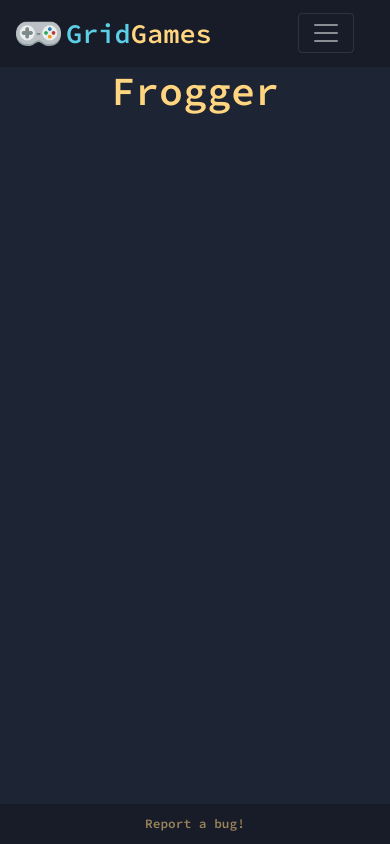
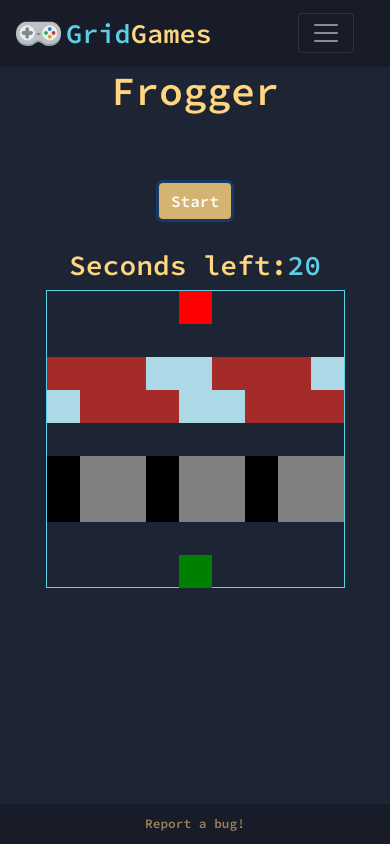
Before and after one commit to tremar123/grid-games, a Flask app: page /frogger in a window 390 px wide. Run offline with Flask 2, Linux system fonts and the light colour scheme.

Commit message:
frogger done, mobile controls todo

```diff
--- a/static/frogger/frogger.css
+++ b/static/frogger/frogger.css
@@ -0,0 +1,47 @@
+.grid {
+    border: 1px solid #5ccfe6;
+    display: flex;
+    flex-wrap: wrap;
+    height: 298px;
+    width: 299px;
+    margin: auto;
+    margin-bottom: 50px;
+}
+
+.grid div {
+    height: 33px;
+    width: 33px;
+}
+
+.end {
+    background-color: red;
+}
+
+.start {
+    background-color: blue;
+}
+
+
+span {
+    color: #5ccfe6;
+}
+
+.c1 {
+    background-color: black;
+}
+
+.c2, .c3 {
+    background-color: grey;
+}
+
+.l1, .l2, .l3 {
+    background-color: brown;
+}
+
+.l4, .l5 {
+    background-color: lightblue;
+}
+
+.frog {
+    background-color: green;
+}
--- a/static/frogger/frogger.js
+++ b/static/frogger/frogger.js
@@ -0,0 +1,210 @@
+document.addEventListener("DOMContentLoaded", () => {
+    const squares = document.querySelectorAll(".grid div");
+    const timeLeft = document.querySelector("#time-left");
+    const result = document.querySelector("#result");
+    const startBtn = document.querySelector("#button");
+    const carsLeft = document.querySelectorAll(".car-left");
+    const carsRight = document.querySelectorAll(".car-right");
+    const logsLeft = document.querySelectorAll(".log-left");
+    const logsRight = document.querySelectorAll(".log-right");
+    const width = 9;
+    let currentIndex = 76;
+    let currentTime = 20;
+    let timerId;
+
+    //render frog on start
+    squares[currentIndex].classList.add("frog");
+
+    //move frog
+    function moveFrog(e) {
+        squares[currentIndex].classList.remove("frog");
+        switch(e.keyCode) {
+            case 37:
+                if (currentIndex % width !== 0) currentIndex -= 1;
+                break;
+            case 38:
+                if (currentIndex - width >= 0) currentIndex -= width;
+                break;
+            case 39:
+                if (currentIndex % width < width - 1) currentIndex += 1;
+                break;
+            case 40:
+                if (currentIndex + width < width * width) currentIndex += width;
+                break;
+        }
+        squares[currentIndex].classList.add("frog");
+        lose();
+        win();
+    }
+
+    //move cars
+    function autoMoveCars() {
+        carsLeft.forEach(carLeft => moveCarLeft(carLeft));
+        carsRight.forEach(carRight => moveCarRight(carRight));
+    }
+
+    function moveCarLeft(carLeft) {
+        switch (true) {
+            case carLeft.classList.contains("c1"):
+                carLeft.classList.remove("c1");
+                carLeft.classList.add("c2");
+                break;
+            case carLeft.classList.contains("c2"):
+                carLeft.classList.remove("c2");
+                carLeft.classList.add("c3");
+                break;
+            case carLeft.classList.contains("c3"):
+                carLeft.classList.remove("c3");
+                carLeft.classList.add("c1");
+                break;
+        }
+    }
+
+    function moveCarRight(carRight) {
+        switch (true) {
+            case carRight.classList.contains("c1"):
+                carRight.classList.remove("c1");
+                carRight.classList.add("c3");
+                break;
+            case carRight.classList.contains("c2"):
+                carRight.classList.remove("c2");
+                carRight.classList.add("c1");
+                break;
+            case carRight.classList.contains("c3"):
+                carRight.classList.remove("c3");
+                carRight.classList.add("c2");
+                break;
+        }
+    }
+
+    //move logs
+    function autoMoveLogs() {
+        logsLeft.forEach(logLeft => moveLogLeft(logLeft));
+        logsRight.forEach(logRight => moveLogRight(logRight));
+    }
+
+    function moveLogLeft(logLeft) {
+        switch (true) {
+            case logLeft.classList.contains("l1"):
+                logLeft.classList.remove("l1");
+                logLeft.classList.add("l2");
+                break;
+            case logLeft.classList.contains("l2"):
+                logLeft.classList.remove("l2");
+                logLeft.classList.add("l3");
+                break;
+            case logLeft.classList.contains("l3"):
+                logLeft.classList.remove("l3");
+                logLeft.classList.add("l4");
+                break;
+            case logLeft.classList.contains("l4"):
+                logLeft.classList.remove("l4");
+                logLeft.classList.add("l5");
+                break;
+            case logLeft.classList.contains("l5"):
+                logLeft.classList.remove("l5");
+                logLeft.classList.add("l1");
+                break;
+        }
+    }
+
+    function moveLogRight(logRight) {
+        switch (true) {
+            case logRight.classList.contains("l1"):
+                logRight.classList.remove("l1");
+                logRight.classList.add("l5");
+                break;
+            case logRight.classList.contains("l2"):
+                logRight.classList.remove("l2");
+                logRight.classList.add("l1");
+                break;
+            case logRight.classList.contains("l3"):
+                logRight.classList.remove("l3");
+                logRight.classList.add("l2");
+                break;
+            case logRight.classList.contains("l4"):
+                logRight.classList.remove("l4");
+                logRight.classList.add("l3");
+                break;
+            case logRight.classList.contains("l5"):
+                logRight.classList.remove("l5");
+                logRight.classList.add("l4");
+                break;
+        }
+    }
+
+    function win() {
+        if (squares[4].classList.contains("frog")) {
+            squares[currentIndex].classList.remove("frog");
+            clearInterval(timerId);
+            document.removeEventListener("keyup", moveFrog);
+            return swal({
+                title: "You won!",
+                button: "Play Again!"
+            }).then(() => {
+                location.reload();
+            })
+        }
+    }
+
+    function lose() {
+        if ((currentIndex === 0) || (squares[currentIndex].classList.contains("c1"))
+        || (squares[currentIndex].classList.contains("l5"))
+        || (squares[currentIndex].classList.contains("l4"))) {
+            squares[currentIndex].classList.remove("frog");
+            clearInterval(timerId);
+            document.removeEventListener("keyup", moveFrog);
+            return swal({
+                title: "You lost!",
+                button: "Play Again!"
+            }).then(() => {
+                location.reload();
+            })
+        }
+    }
+
+    //move frog with log left
+    function moveWithLogLeft() {
+        if (currentIndex >= 27 && currentIndex < 35) {
+            squares[currentIndex].classList.remove("frog");
+            currentIndex += 1;
+            squares[currentIndex].classList.add("frog");
+        }
+    }
+
+    function moveWithLogRight() {
+        if (currentIndex > 18 && currentIndex <= 26) {
+            squares[currentIndex].classList.remove("frog");
+            currentIndex -= 1;
+            squares[currentIndex].classList.add("frog");
+        }
+    }
+
+    //move everithing
+    function moveEverything() {
+        currentTime--;
+        timeLeft.textContent = currentTime;
+        if (currentTime === 0) {
+            clearInterval(timerId);
+            document.removeEventListener("keyup", moveFrog);
+            return swal({
+                title: "You lost!",
+                button: "Play Again!"
+            }).then(() => {
+                location.reload();
+            })
+        }
+        autoMoveCars();
+        autoMoveLogs();
+        moveWithLogLeft();
+        moveWithLogRight();
+        lose();
+    }
+
+    //start game
+    startBtn.addEventListener("click", () => {
+        timerId = setInterval(moveEverything, 1000);
+        document.addEventListener("keyup", moveFrog);
+        startBtn.style.visibility = "hidden";
+    });
+});
--- a/templates/connect-four.html
+++ b/templates/connect-four.html
@@ -12,7 +12,6 @@
 {% block main %}
     <h1>Connect Four</h1>
     <h3>Playing: <span id="color">Player <span id="playing">1</span></span></h3>
-    <h3 id="result"></h3>
 
     <div class="grid">
         <div></div>
--- a/templates/frogger.html
+++ b/templates/frogger.html
@@ -11,4 +11,92 @@
 
 {% block main %}
     <h1>Frogger</h1>
+
+    <button autofocus class="btn" id="button">Start</button>
+    <h3>Seconds left:<span id="time-left">20</span></h3>
+    <h3 id="result"></h3>
+
+    <div class="grid">
+        <div></div>
+        <div></div>
+        <div></div>
+        <div></div>
+        <div class="end"></div>
+        <div></div>
+        <div></div>
+        <div></div>
+        <div></div>
+        <div></div>
+        <div></div>
+        <div></div>
+        <div></div>
+        <div></div>
+        <div></div>
+        <div></div>
+        <div></div>
+        <div></div>
+        <div class="log-left l1"></div>
+        <div class="log-left l2"></div>
+        <div class="log-left l3"></div>
+        <div class="log-left l4"></div>
+        <div class="log-left l5"></div>
+        <div class="log-left l1"></div>
+        <div class="log-left l2"></div>
+        <div class="log-left l3"></div>
+        <div class="log-left l4"></div>
+        <div class="log-right l5"></div>
+        <div class="log-right l1"></div>
+        <div class="log-right l2"></div>
+        <div class="log-right l3"></div>
+        <div class="log-right l4"></div>
+        <div class="log-right l5"></div>
+        <div class="log-right l1"></div>
+        <div class="log-right l2"></div>
+        <div class="log-right l3"></div>
+        <div></div>
+        <div></div>
+        <div></div>
+        <div></div>
+        <div></div>
+        <div></div>
+        <div></div>
+        <div></div>
+        <div></div>
+        <div class="car-right c1"></div>
+        <div class="car-right c2"></div>
+        <div class="car-right c3"></div>
+        <div class="car-right c1"></div>
+        <div class="car-right c2"></div>
+        <div class="car-right c3"></div>
+        <div class="car-right c1"></div>
+        <div class="car-right c2"></div>
+        <div class="car-right c3"></div>
+        <div class="car-left c1"></div>
+        <div class="car-left c2"></div>
+        <div class="car-left c3"></div>
+        <div class="car-left c1"></div>
+        <div class="car-left c2"></div>
+        <div class="car-left c3"></div>
+        <div class="car-left c1"></div>
+        <div class="car-left c2"></div>
+        <div class="car-left c3"></div>
+        <div></div>
+        <div></div>
+        <div></div>
+        <div></div>
+        <div></div>
+        <div></div>
+        <div></div>
+        <div></div>
+        <div></div>
+        <div></div>
+        <div></div>
+        <div></div>
+        <div></div>
+        <div class="start"></div>
+        <div></div>
+        <div></div>
+        <div></div>
+        <div></div>
+    </div>
 {% endblock %}
```
Also changed, not shown: static/connect-four/connect-four.css (+5 -4 lines).
